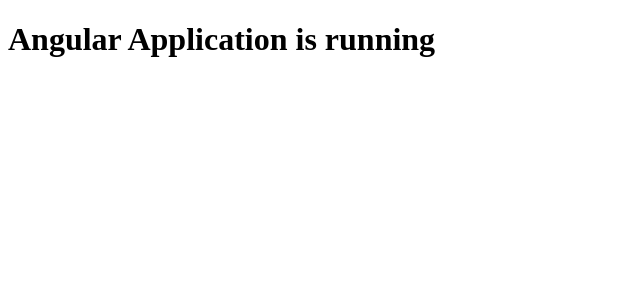
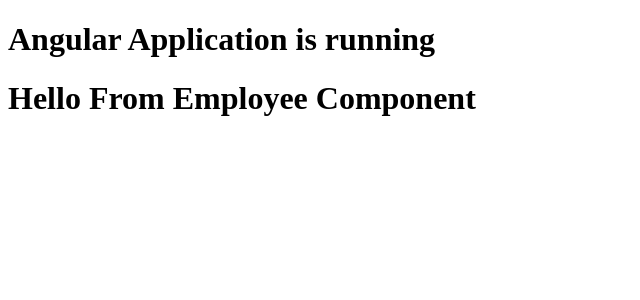
Before and after one commit to parmendra05/angular-basics, an Angular app: page / in a window 1280 px wide. Shown: the top 300 px of the page, without its empty margins (0-640 px from the left). Built offline with nearby package versions, Linux system fonts and the light colour scheme.

Commit message:
used employee component

```diff
--- a/src/app/app.component.html
+++ b/src/app/app.component.html
@@ -1 +1,3 @@
+
 <h1>Angular Application is running</h1>
+<app-employee/>
--- a/src/app/app.component.ts
+++ b/src/app/app.component.ts
@@ -1,9 +1,10 @@
 import { Component } from '@angular/core';
 import { RouterOutlet } from '@angular/router';
+import { EmployeeComponent } from './components/employee/employee.component';
 
 @Component({
   selector: 'app-root',
-  imports: [RouterOutlet],
+  imports: [RouterOutlet, EmployeeComponent],
   templateUrl: './app.component.html',
   styleUrl: './app.component.css'
 })
--- a/src/app/components/employee/employee.component.html
+++ b/src/app/components/employee/employee.component.html
@@ -1 +1 @@
-<p>employee works!</p>
+<h1>Hello From Employee Component</h1>
```
